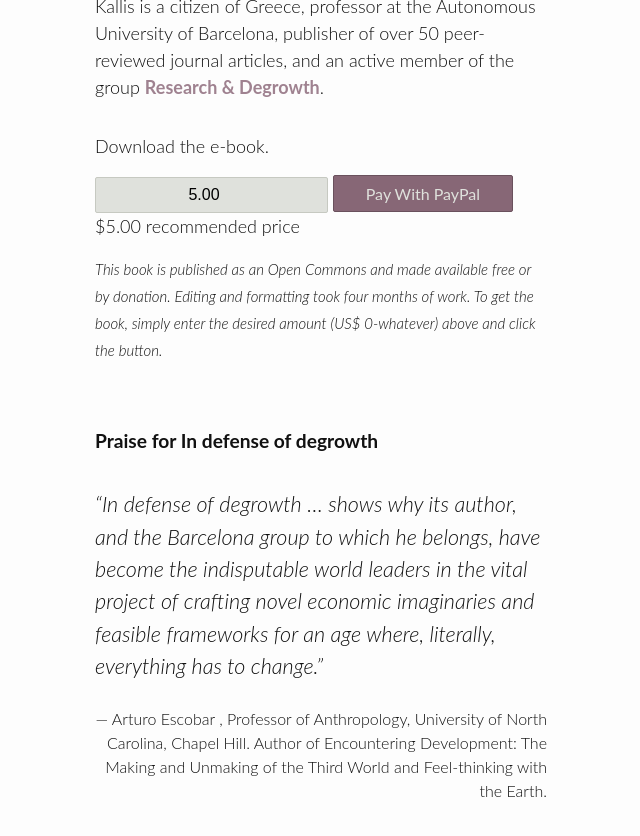
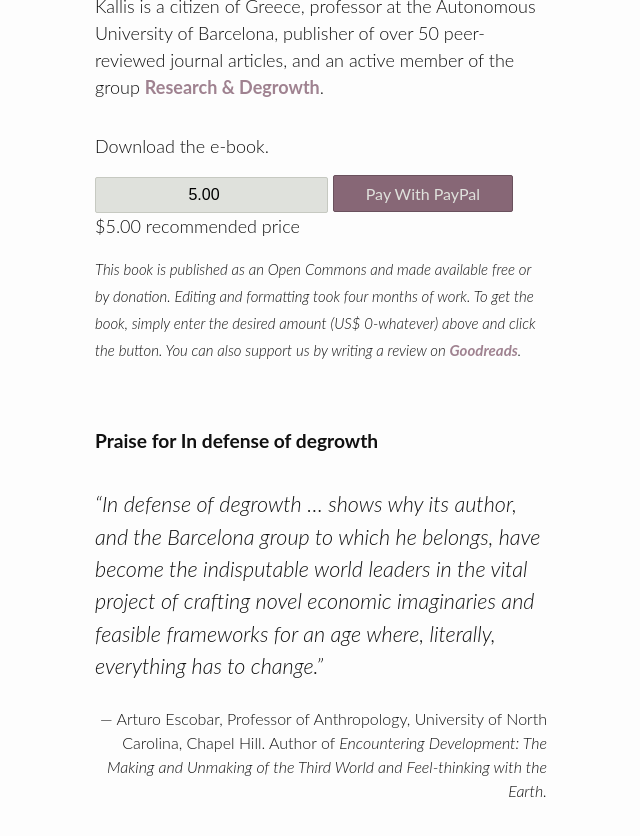
Before and after one commit to simonv3/indefenseofdegrowth, a Jekyll site: the page built from index.html, in a window 1280 px wide and 900 px high, scrolled down 705 px. Shown: the top 836 px of the window, without its empty margins (93-733 px from the left). Built offline with Jekyll 4.4.1, drawn with Linux system fonts in a browser that asks for light colours; nearby versions of some CDN libraries; comment, search, counter and statistics services are not loaded.

Commit message:
Italisize and link to Goodreads

```diff
--- a/index.html
+++ b/index.html
@@ -47,7 +47,7 @@ layout: default
       <p>$5.00 recommended price</p>
     </form>
     <p>
-      <small><em>This book is published as an Open Commons and made available free or by donation. Editing and formatting took four months of work. To get the book, simply enter the desired amount (US$ 0-whatever) above and click the button.</em></small>
+      <small><em>This book is published as an Open Commons and made available free or by donation. Editing and formatting took four months of work. To get the book, simply enter the desired amount (US$ 0-whatever) above and click the button. You can also support us by writing a review on <a href="https://www.goodreads.com/book/show/34115163-in-defense-of-degrowth">Goodreads</a>.</em></small>
     </p>
 
 
@@ -56,7 +56,7 @@ layout: default
       <p class="quote">
         “In defense of degrowth … shows why its author, and the Barcelona group to which he belongs, have become the indisputable world leaders in the vital project of crafting novel economic imaginaries and feasible frameworks for an age where, literally, everything has to change.”
 
-        <span class="author">— Arturo Escobar , Professor of Anthropology, University of North Carolina, Chapel Hill. Author of Encountering Development: The Making and Unmaking of the Third World and Feel-thinking with the Earth.</span>
+        <span class="author">— Arturo Escobar, Professor of Anthropology, University of North Carolina, Chapel Hill. Author of <em>Encountering Development: The Making and Unmaking of the Third World and Feel-thinking with the Earth.</em></span>
       </p>
       </div>
   </div>
--- a/press.html
+++ b/press.html
@@ -12,7 +12,7 @@ permalink: /press/
     <h2 class="indefense-praise">Praise for <em>In defense of degrowth</em></h2>
 
     <p class="quote">
-    "In defense of degrowth … shows why its author, and the Barcelona group to which he belongs, have become the indisputable world leaders in the vital project of crafting novel economic imaginaries and feasible frameworks for an age where, literally, everything has to change."
+    "<em>In defense of degrowth</em> … shows why its author, and the Barcelona group to which he belongs, have become the indisputable world leaders in the vital project of crafting novel economic imaginaries and feasible frameworks for an age where, literally, everything has to change."
 
     <span class="more"><a href="/press/arturo-escobar-review/" title="full review by Arturo Escobar">See the full review by <strong>Arturo Escobar</strong> here.</a></span>
     </p>
```
